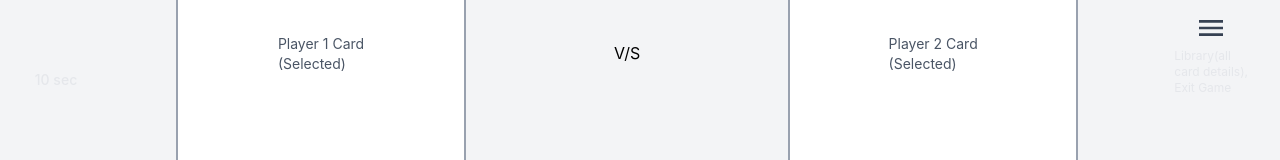
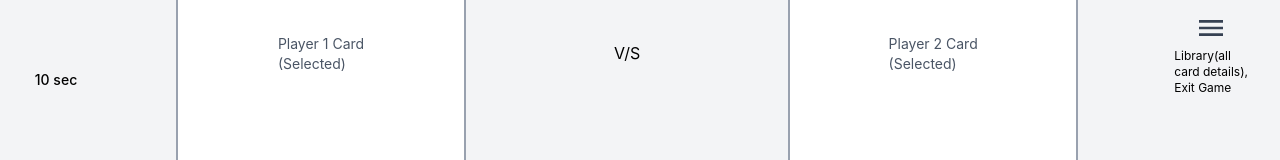
Before and after one commit to Shravan250/Duel-of-Fates, a Next.js app in the folder dueloffates/: page / in a window 1280 px wide. Shown: the part 541-701 px from the top of the page. Built offline with nearby package versions, Linux system fonts and the light colour scheme; some icons are missing; a web font is replaced by a local one.

Commit message:
feat(battleArea): added a working timer

```diff
--- a/dueloffates/app/globals.css
+++ b/dueloffates/app/globals.css
@@ -10,7 +10,7 @@
   --color-bg-border: #374151;
 
   /* === TEXT === */
-  --color-text-primary: #e5e7eb;
+  --color-text-primary: #000000;
   --color-text-secondary: #9ca3af;
   --color-text-muted: #6b7280;
 
--- a/dueloffates/components/BattleArea.tsx
+++ b/dueloffates/components/BattleArea.tsx
@@ -1,6 +1,7 @@
 import useCardsContext from "@/context/CardsContext";
 import { Icon } from "@iconify/react";
 import Cards from "./Cards";
+import { useEffect, useState } from "react";
 
 export default function BattleArea() {
   const {
@@ -9,6 +10,21 @@ export default function BattleArea() {
     userCardSelected,
     opponentCardSelected,
   } = useCardsContext();
+  const [timer, setTimer] = useState(15);
+
+  useEffect(() => {
+    const interval = setInterval(() => {
+      setTimer((prev) => {
+        if (prev <= 1) {
+          clearInterval(interval);
+          return 0;
+        }
+        return prev - 1;
+      });
+    }, 1000);
+
+    return () => clearInterval(interval);
+  }, []);
 
   return (
     <div className="grid grid-cols-[auto_1fr_1fr_1fr_auto] gap-4 items-center py-4">
@@ -18,7 +34,7 @@ export default function BattleArea() {
           icon="lets-icons:clock-light"
           className="w-12 h-12 text-gray-700"
         />
-        <div className="text-sm font-medium">10 sec</div>
+        <div className="text-sm font-medium">{timer} sec</div>
       </div>
 
       {/* Player 1 Selected Card */}
```
